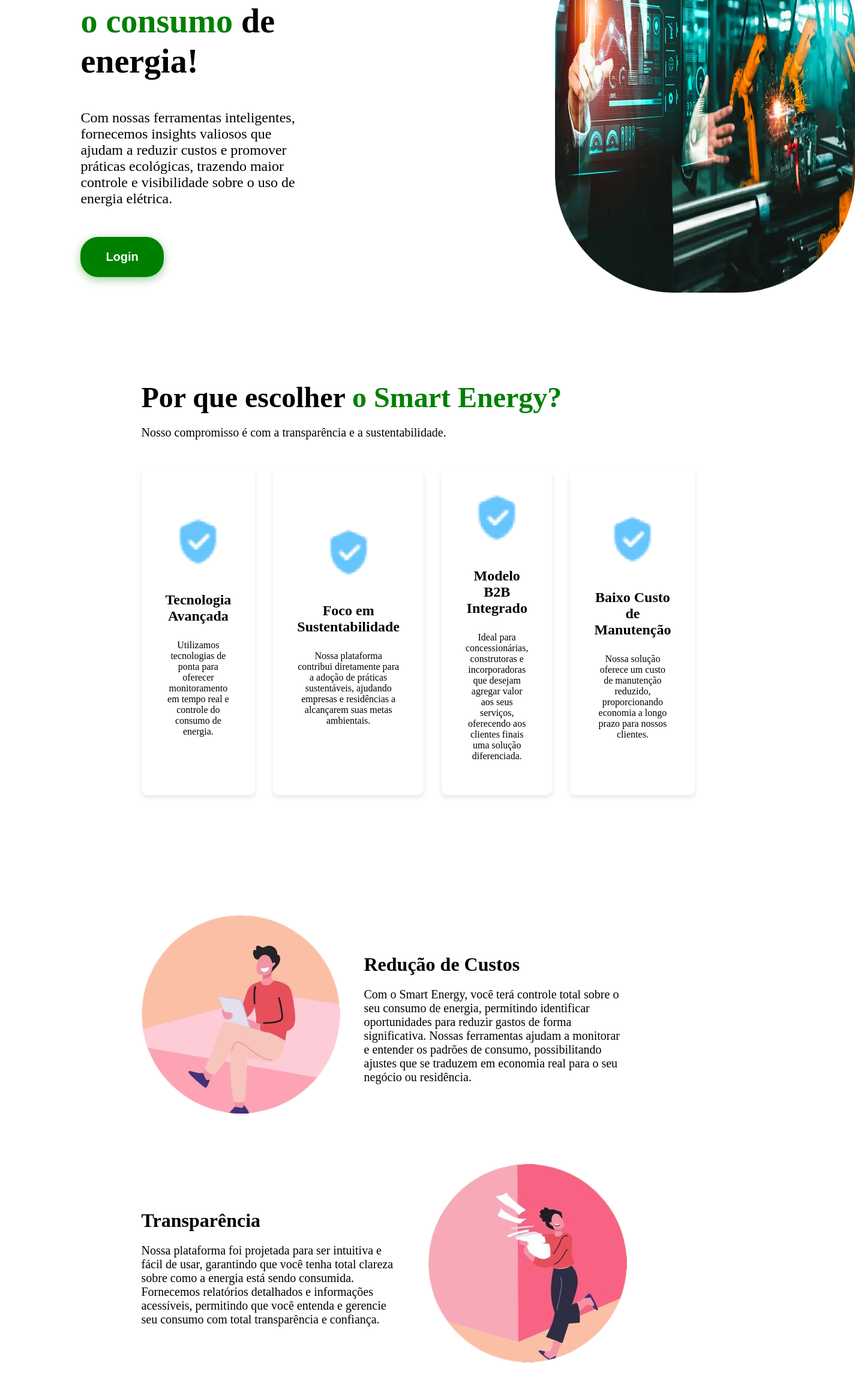
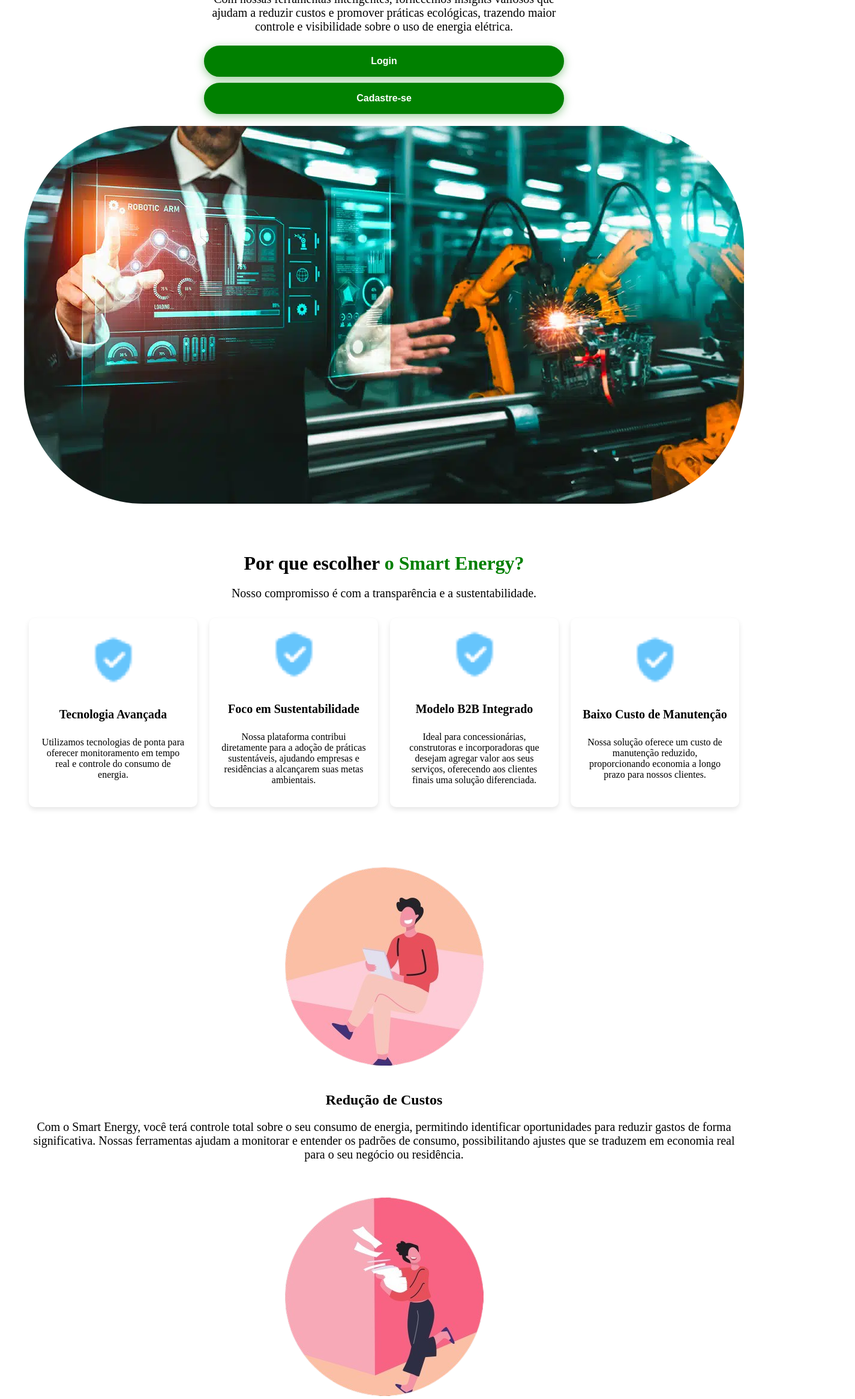
Before and after one commit to gustavoreislima13/global-solution, a Next.js app in the folder global/: page / in a window 1280 px wide. Shown: the part 280-2613 px from the top of the page at 60% size, 1425 px wide, since content can reach past the window. Built offline with nearby package versions, Linux system fonts and the light colour scheme.

Commit message:
calculo de energia gasta e dicas

```diff
--- a/global/src/app/page.tsx
+++ b/global/src/app/page.tsx
@@ -14,66 +14,88 @@
 
   return (
     <div style={{
-      padding: '50px 10%',
-      backgroundColor: '#fff'  // Fundo alterado para branco
+      padding: '20px',
+      backgroundColor: '#fff',
     }}>
       <section style={{
         display: 'flex',
-        justifyContent: 'space-between',
+        flexDirection: 'column',
         alignItems: 'center',
-        height: '80vh'
+        textAlign: 'center',
+        height: 'auto',
+        gap: '20px',
       }}>
-        <div style={{ maxWidth: '500px', marginRight: '40%' }}>
-          <h1 style={{ fontSize: '3.5rem', fontWeight: 'bold', lineHeight: '1.2', color: '#000' }}>
-            Revolucionando <span style={{ color: '#008000' }}>o consumo </span>de energia!  {/* Alterado para verde */}
+        <div style={{ maxWidth: '600px', margin: '0 auto' }}>
+          <h1 style={{ fontSize: '2.5rem', fontWeight: 'bold', lineHeight: '1.2', color: '#000' }}>
+            Revolucionando <span style={{ color: '#008000' }}>o consumo </span>de energia!
           </h1>
-          <p style={{ fontSize: '1.5rem', color: '#000', margin: '30px 0' }}>
+          <p style={{ fontSize: '1.25rem', color: '#000', margin: '20px 0' }}>
             Com nossas ferramentas inteligentes, fornecemos insights valiosos que ajudam a reduzir custos e promover práticas ecológicas, trazendo maior controle e visibilidade sobre o uso de energia elétrica.
           </p>
+          <div style={{ display: 'flex', flexDirection: 'column', gap: '10px' }}>
             <button
               style={{
-              padding: '20px 40px',
-              fontSize: '1.25rem',
+                padding: '15px 30px',
+                fontSize: '1rem',
                 fontWeight: 'bold',
-              backgroundColor: '#008000',  // Alterado para verde
+                backgroundColor: '#008000',
                 color: '#fff',
-              border: '2px solid #008000',  // Alterado para verde
+                border: '2px solid #008000',
                 borderRadius: '30px',
                 cursor: 'pointer',
-              boxShadow: '0 4px 15px rgba(0, 128, 0, 0.4)',  // Alterado para verde
+                boxShadow: '0 4px 15px rgba(0, 128, 0, 0.4)',
                 transition: 'transform 0.3s',
-              marginTop: '20px'
               }}
               onMouseEnter={e => e.currentTarget.style.transform = 'scale(1.05)'}
               onMouseLeave={e => e.currentTarget.style.transform = 'scale(1)'}
-            onClick={() => window.location.href = "/login"} // Ao clicar redireciona para a página /login
+              onClick={() => window.location.href = "/login"}
             >
               Login
             </button>
+            <button
+              style={{
+                padding: '15px 30px',
+                fontSize: '1rem',
+                fontWeight: 'bold',
+                backgroundColor: '#008000',
+                color: '#fff',
+                border: '2px solid #008000',
+                borderRadius: '30px',
+                cursor: 'pointer',
+                boxShadow: '0 4px 15px rgba(0, 128, 0, 0.4)',
+                transition: 'transform 0.3s',
+              }}
+              onMouseEnter={e => e.currentTarget.style.transform = 'scale(1.05)'}
+              onMouseLeave={e => e.currentTarget.style.transform = 'scale(1)'}
+              onClick={() => window.location.href = "/register"}
+            >
+              Cadastre-se
+            </button>
+          </div>
         </div>
         <div>
           <Image
             src={imagem1}
             alt="People collaborating on a design project"
-            style={{ maxWidth: '500px', borderRadius: '200px' }}
+            style={{ maxWidth: '100%', height: 'auto', borderRadius: '200px' }}
           />
         </div>
       </section>
 
       <section style={{
-        backgroundColor: '#fff',  // Fundo alterado para branco
-        padding: '100px 10%'
+        backgroundColor: '#fff',
+        padding: '50px 20px'
       }}>
-        <h2 style={{ fontSize: '3rem', fontWeight: 'bold', marginBottom: '20px', color: '#000' }}>
-          Por que escolher <span style={{ color: '#008000' }}>o Smart Energy?</span> {/* Alterado para verde */}
+        <h2 style={{ fontSize: '2rem', fontWeight: 'bold', marginBottom: '20px', color: '#000', textAlign: 'center' }}>
+          Por que escolher <span style={{ color: '#008000' }}>o Smart Energy?</span>
         </h2>
-        <p style={{ fontSize: '1.25rem', color: '#000', marginBottom: '50px' }}>
+        <p style={{ fontSize: '1.25rem', color: '#000', marginBottom: '30px', textAlign: 'center' }}>
           Nosso compromisso é com a transparência e a sustentabilidade.
         </p>
         <div style={{
           display: 'grid',
-          gridTemplateColumns: 'repeat(4, 1fr)',
-          gap: '30px'
+          gridTemplateColumns: 'repeat(auto-fit, minmax(200px, 1fr))',
+          gap: '20px'
         }}>
           {[
             {
@@ -98,7 +120,7 @@
             }
           ].map((card, index) => (
             <div key={index} style={{
-              padding: '40px',
+              padding: '20px',
               backgroundColor: '#fff',
               boxShadow: '0 4px 8px rgba(0, 0, 0, 0.1)',
               borderRadius: '10px',
@@ -109,7 +131,7 @@
               justifyContent: 'center'
             }}>
               <Image src={card.image} alt="Service Icon" width={80} height={80} style={{ marginBottom: '20px' }} />
-              <h3 style={{ fontSize: '1.5rem', fontWeight: 'bold', marginBottom: '10px', color: '#000' }}>{card.title}</h3>
+              <h3 style={{ fontSize: '1.25rem', fontWeight: 'bold', marginBottom: '10px', color: '#000' }}>{card.title}</h3>
               <p style={{ color: '#000' }}>{card.description}</p>
             </div>
           ))}
@@ -117,21 +139,21 @@
       </section>
 
       <section style={{
-        padding: '100px 10%',
+        padding: '50px 20px',
         display: 'flex',
         flexDirection: 'column',
-        gap: '80px'
+        gap: '40px'
       }}>
         <div style={{
           display: 'flex',
+          flexDirection: 'column',
           alignItems: 'center',
-          gap: '40px'
+          textAlign: 'center',
+          gap: '20px'
         }}>
+          <Image src={redonda} alt="Cover Your Everyday Expenses" style={{ maxWidth: '100%', height: 'auto' }} />
           <div>
-            <Image src={redonda} alt="Cover Your Everyday Expenses" style={{ maxWidth: '2000px' }} />
-          </div>
-          <div>
-            <h3 style={{ fontSize: '2rem', fontWeight: 'bold', marginBottom: '10px', color: '#000' }}>Redução de Custos</h3>
+            <h3 style={{ fontSize: '1.5rem', fontWeight: 'bold', marginBottom: '10px', color: '#000' }}>Redução de Custos</h3>
             <p style={{ fontSize: '1.25rem', color: '#000' }}>
               Com o Smart Energy, você terá controle total sobre o seu consumo de energia, permitindo identificar oportunidades para reduzir gastos de forma significativa. Nossas ferramentas ajudam a monitorar e entender os padrões de consumo, possibilitando ajustes que se traduzem em economia real para o seu negócio ou residência.
             </p>
@@ -139,15 +161,14 @@
         </div>
         <div style={{
           display: 'flex',
+          flexDirection: 'column',
           alignItems: 'center',
-          gap: '40px',
-          flexDirection: 'row-reverse'
+          textAlign: 'center',
+          gap: '20px'
         }}>
+          <Image src={redonda01} alt="We Offer Low Fees That Are Transparent" style={{ maxWidth: '100%', height: 'auto' }} />
           <div>
-            <Image src={redonda01} alt="We Offer Low Fees That Are Transparent" style={{ maxWidth: '2000px' }} />
-          </div>
-          <div>
-            <h3 style={{ fontSize: '2rem', fontWeight: 'bold', marginBottom: '10px', color: '#000' }}>Transparência</h3>
+            <h3 style={{ fontSize: '1.5rem', fontWeight: 'bold', marginBottom: '10px', color: '#000' }}>Transparência</h3>
             <p style={{ fontSize: '1.25rem', color: '#000' }}>
               Nossa plataforma foi projetada para ser intuitiva e fácil de usar, garantindo que você tenha total clareza sobre como a energia está sendo consumida. Fornecemos relatórios detalhados e informações acessíveis, permitindo que você entenda e gerencie seu consumo com total transparência e confiança.
             </p>
```
Also changed, not shown: global/src/app/dashboard/page.tsx (+108 -8 lines). Lines whose indentation alone changed are shown as unchanged.
